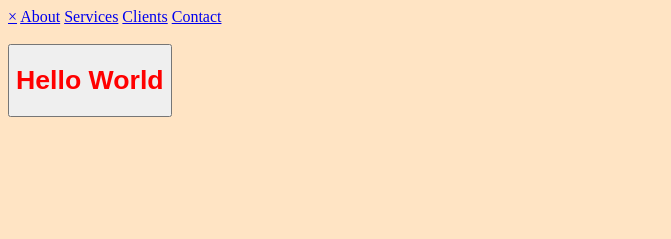
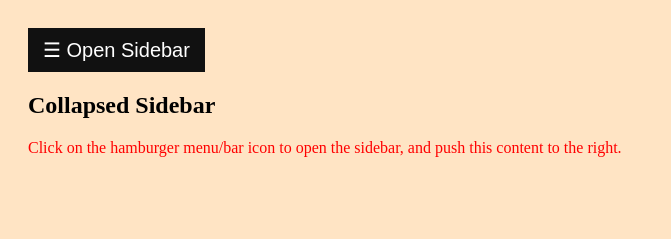
Before and after one commit to Ezzidean/Web, a plain HTML site: page index.html in a window 1280 px wide. Shown: the whole page, without its empty margins (0-671 px from the left). Drawn offline with Linux system fonts and the light colour scheme.

Commit message:
Nav bar does not work

```diff
--- a/CSS/nav.css
+++ b/CSS/nav.css
@@ -1,31 +1,35 @@
-/* Nav bar stylization
 
-.NavClass {
-    height: 100%;
-    width: 20%; /*Change later using JS*/
-    position: fixed;
-    z-index: 1;
+/* The sidebar menu */
+.sidebar {
+  height: 100%; /* 100% Full-height */
+  width: 0; /* 0 width - change this with JavaScript */
+  position: fixed; /* Stay in place */
+  z-index: 1; /* Stay on top */
   top: 0;
   left: 0;
-    background-color: aquamarine;
-    overflow-x: hidden; /*hides any horizontal overflow (NO SIDE SCROLL!)*/
-    padding: 60px;
-    transition: 0.5s;
+  background-color: #111; /* Black*/
+  overflow-x: hidden; /* Disable horizontal scroll */
+  padding-top: 60px; /* Place content 60px from the top */
+  transition: 0.5s; /* 0.5 second transition effect to slide in the sidebar */
 }
-.NavClass a {
+
+/* The sidebar links */
+.sidebar a {
   padding: 8px 8px 8px 32px;
   text-decoration: none;
   font-size: 25px;
-    color: brown;
+  color: #818181;
   display: block;
   transition: 0.3s;
 }
 
-.NavClass a:hover {
-    color: green;
+/* When you mouse over the navigation links, change their color */
+.sidebar a:hover {
+  color: #f1f1f1;
 }
 
-.NavClass .CloseNav {
+/* Position and style the close button (top right corner) */
+.sidebar .closebtn {
   position: absolute;
   top: 0;
   right: 25px;
@@ -33,14 +37,28 @@
   margin-left: 50px;
 }
 
+/* The button used to open the sidebar */
+.openbtn {
+  font-size: 20px;
+  cursor: pointer;
+  background-color: #111;
+  color: white;
+  padding: 10px 15px;
+  border: none;
+}
+
+.openbtn:hover {
+  background-color: #c07070;
+}
+
 /* Style page content - use this if you want to push the page content to the right when you open the side navigation */
 #main {
-    transition: margin-left .5s;
+  transition: margin-left .5s; /* If you want a transition effect */
   padding: 20px;
 }
 
 /* On smaller screens, where height is less than 450px, change the style of the sidenav (less padding and a smaller font size) */
 @media screen and (max-height: 450px) {
-    .NavClass {padding-top: 15px;}
-    .NavClass a {font-size: 18px;}
+  .sidebar {padding-top: 15px;}
+  .sidebar a {font-size: 18px;}
 }
--- a/index.html
+++ b/index.html
@@ -15,18 +15,19 @@
 
 
   <body>
-    <div id="mydiv" >
-        <a href="javascript:void(0)" class="closebtn" onclick="closeNav()">&times;</a>
-        <a href="#">About</a>
-        <a href="#">Services</a>
-        <a href="#">Clients</a>
-        <a href="#">Contact</a>
+    <div id="mySidebar" class="sidebar">
+      <a href="javascript:void(0)" class="closebtn" onclick="closeNav()">×</a>
+      <a href="#">About</a>
+      <a href="#">Services</a>
+      <a href="#">Clients</a>
+      <a href="#">Contact</a>
     </div>
-    <br/>
-    <button onclick="toggle(this)"Hide div</button>
-    <main>
-        <h1>Hello World</h1>
-    </main>
-	<script src="index.js"></script>
+    <div id="main">
+      <button class="openbtn" onmouseover="openNav()">☰ Open Sidebar</button>
+      <h2>Collapsed Sidebar</h2>
+      <p>Click on the hamburger menu/bar icon to open the sidebar, and push this content to the right.</p>
+      <script src="SideNav.js"></script>
+    </div>
+
   </body>
 </html>
```
Also changed, not shown: JS/SideNav.js (+10 -11 lines). Lines whose indentation alone changed are shown as unchanged.
